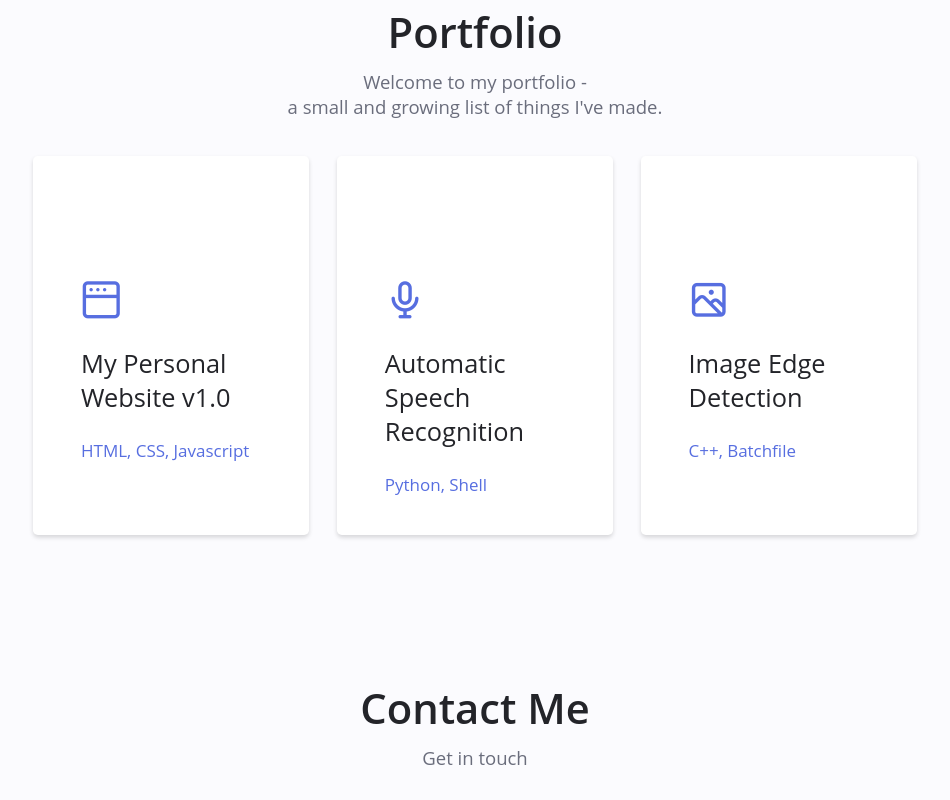
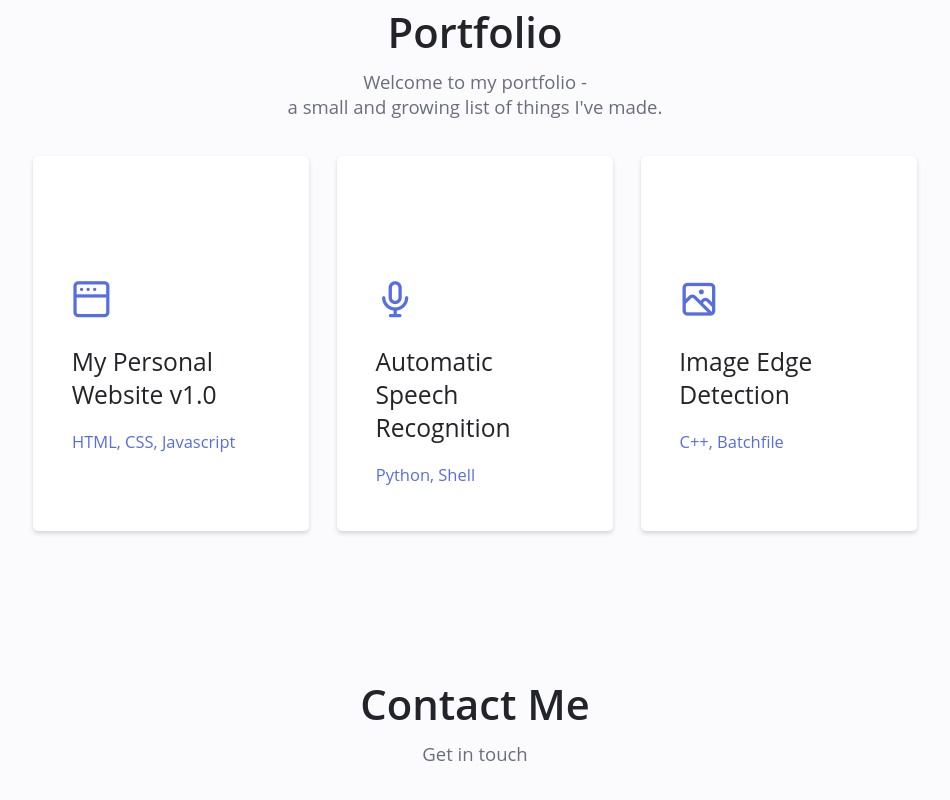
Before and after one commit to monomest/monomest.github.io, a plain HTML site: page index.html in a window 1280 px wide. Shown: the part 2253-3053 px from the top of the page, without its empty margins (165-1115 px from the left). Drawn offline with nearby package versions, Linux system fonts and the light colour scheme.

Commit message:
Adjusted portfolio cards for Very Large font size

```diff
--- a/assets/css/styles.css
+++ b/assets/css/styles.css
@@ -964,12 +964,16 @@ img{
   font-size: 1.5rem;
   color: var(--first-color);
   margin-bottom: var(--mb-1);
+  margin-right: var(--mb-0-5);
+  margin-left: var(--mb-0-5);
 }
 
 .services__title{
   font-size: var(--h3-font-size);
   margin-bottom: var(--mb-1);
   font-weight: var(--font-medium);
+  margin-right: var(--mb-0-5);
+  margin-left: var(--mb-0-5);
 }
 
 .services__button{
@@ -1040,6 +1044,9 @@ img{
 
 .highlight .services__modal-tiny{
   font-size: var(--smaller-font-size);
+  margin-right: var(--mb-0-5);
+  margin-left: var(--mb-0-5);
+  float: left;
 }
 
 .services__modal-subtitle a{
@@ -1184,6 +1191,7 @@ img{
 
 .footer__subtitle{
   font-size: var(--small-font-size);
+  float: left;
 }
 
 .footer__links{
@@ -1546,7 +1554,7 @@ img{
     font-size: 2rem;
   }
   .services__content{
-    padding: 6rem 0 2rem 2.5rem;
+    padding: 6rem 0 2rem 1.5rem;
   }
   .services__modal-content{
     width: 450px;
--- a/index.html
+++ b/index.html
@@ -616,13 +616,13 @@
                 <div class="services__container container grid">
                      <!--==================== SERVICES 1 ====================-->
                      <div class="services__content">
-                        <div>
+                        <!-- <div> -->
                             <i class="uil uil-window services__icon"></i>
                             <h3 class="services__title">My Personal<br>Website v1.0</h3>
                             <span class="highlight">
                                 <span class="services__modal-tiny">HTML, CSS, Javascript</span>
                             </span>
-                        </div>
+                        <!-- </div> -->
 
                         <div class="services__modal-body">
                             <h4 class="services__modal-title">My Personal<br>Website v1.0</h4>
@@ -641,13 +641,13 @@
 
                     <!--==================== SERVICES 2 ====================-->
                     <div class="services__content">
-                        <div>
+                        <!-- <div> -->
                             <i class="uil uil-microphone services__icon"></i>
                             <h3 class="services__title">Automatic<br>Speech<br>Recognition</h3>
                             <span class="highlight">
                                 <span class="services__modal-tiny">Python, Shell</span>
                             </span>
-                        </div>
+                        <!-- </div> -->
 
                         <div class="services__modal-body">
                             <h4 class="services__modal-title">Automatic Speech<br>Recognition</h4>
@@ -669,13 +669,13 @@
 
                     <!--==================== SERVICES 3 ====================-->
                     <div class="services__content">
-                        <div>
+                        <!-- <div> -->
                             <i class="uil uil-scenery services__icon"></i>
                             <h3 class="services__title">Image Edge<br>Detection</h3>
                             <span class="highlight">
                                 <span class="services__modal-tiny">C++, Batchfile</span>
                             </span>
-                        </div>
+                        <!-- </div> -->
 
                         <div class="services__modal-body">
                             <h4 class="services__modal-title">Image Edge<br>Detection</h4>
```
